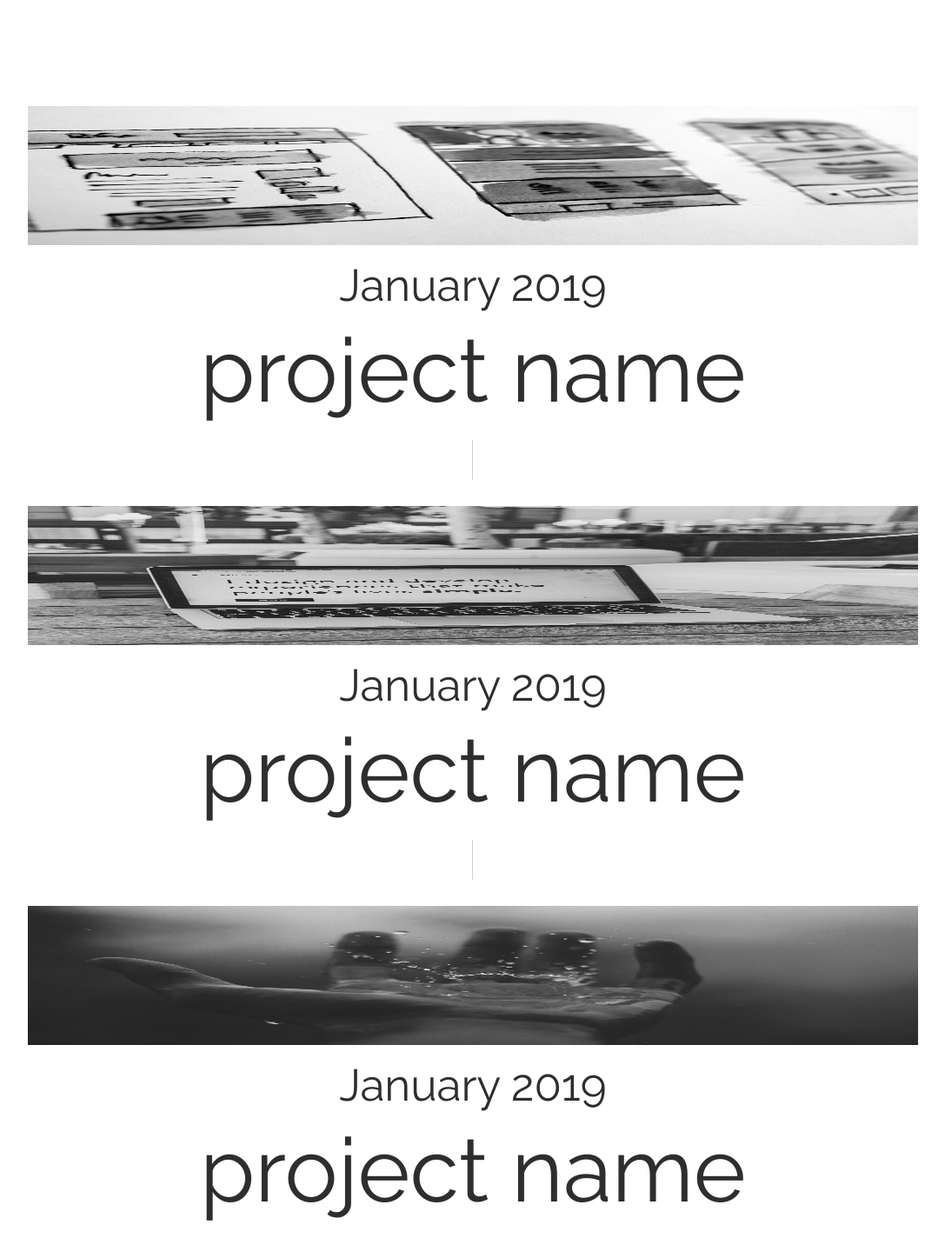
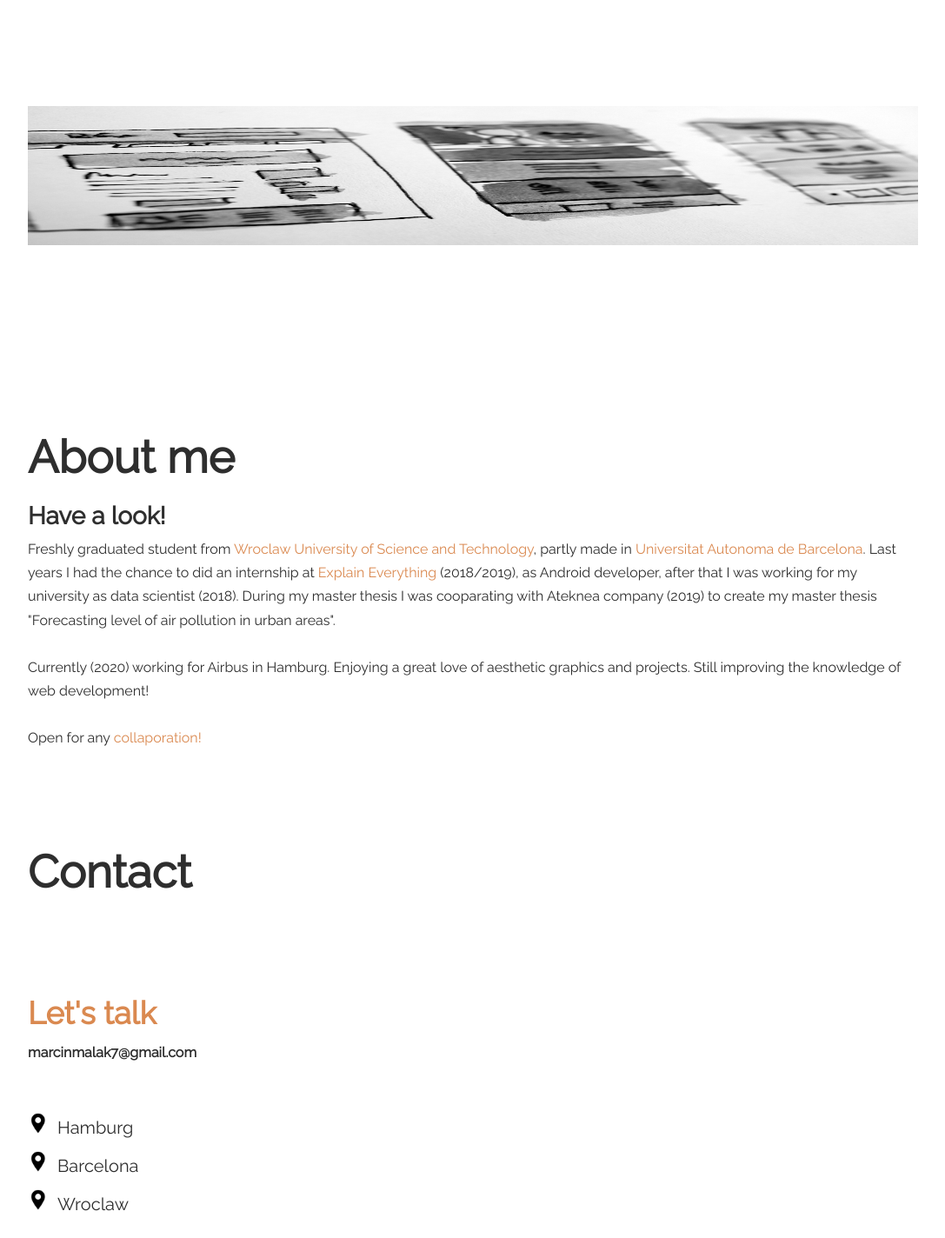
Before and after one commit to mmalak7/mmalak.portfolio.io, a React app: page / in a window 1280 px wide. Shown: the part 1160-2584 px from the top of the page at 87% size, without its empty margins (96-1183 px from the left). Built offline with nearby package versions, Linux system fonts and the light colour scheme.

Commit message:
mobile-anim img works

```diff
--- a/package.json
+++ b/package.json
@@ -21,6 +21,7 @@
     "file-loader": "^6.0.0",
     "react": "^16.13.1",
     "react-dom": "^16.13.1",
+    "react-intersection-observer": "^8.26.1",
     "url-loader": "^4.0.0"
   },
   "devDependencies": {
--- a/src/components/App.js
+++ b/src/components/App.js
@@ -10,6 +10,7 @@ TODO: refactor scss variables and classes ;)
 */
 
 export default class App extends Component {
+
     render() {
         return (
             <div className='dev-landing-page'>
--- a/src/components/WorksComponent/Work.js
+++ b/src/components/WorksComponent/Work.js
@@ -1,60 +1,56 @@
 import React from 'react'
+import { useInView } from 'react-intersection-observer';
 import '../WorksComponent/Work.scss'
 import project1 from '../../assets/project1.png';
 import project2 from '../../assets/project2.png';
 import project3 from '../../assets/project3.png';
 import project4 from '../../assets/project4.png';
 
+// @TODO: Check inline styling options and set the properly for transform3D
+
 export default function Work() {
+
+    const [ref, inView] = useInView({
+        threshold: 0.1,
+        // triggerOnce: true,
+    })
+
     return (
         <div className='works'>
-            <div className='main-label-name'>
-                    <h1>Selected</h1>
-                    <h1>work</h1>
+            <div ref={ref} className='main-label-name'>
+                <h1>
+                    {inView ? (
+                        <span className="a-1-h1">Selected</span>
+                    ) : (
+                            <span className="a1">Selected</span>
+                        )}
+                </h1>
+                <h1>
+                    {inView ? (
+                        <span className="a-2-h1">work</span>
+                    ) : (
+                            <span className="a2">work</span>
+                        )}
+                </h1>
             </div>
-            <div className='project-container'>
-            <img id='name-of-project' src={project1}></img>
-                <a className='label'>
+
+            <div ref={ref} className='project-container'>
+                <div className='img-wrap'>
+                    <img id='project-img' src={project1}></img>
+                    {inView ? (
+                        <span className='w-1-img-cover'></span>
+                    ) : (
+                            <span className='img-cover'></span>
+                        )}
+                </div>
+                {/* <a className='label'>
                     <span className='label-data'>
                         January 2019 <br />
                     </span>
                     <span className='label-heading'>
                         <span>project name</span>
                     </span>
-                </a>
-            </div>
-           <div className='project-container'>
-            <img id='name-of-project' src={project2}></img>
-                <a className='label'>
-                    <span className='label-data'>
-                        January 2019 <br />
-                    </span>
-                    <span className='label-heading'>
-                        <span>project name</span>
-                    </span>
-                </a>
-            </div>
-            <div className='project-container'>
-            <img id='name-of-project' src={project3}></img>
-                <a className='label'>
-                    <span className='label-data'>
-                        January 2019 <br />
-                    </span>
-                    <span className='label-heading'>
-                        <span>project name</span>
-                    </span>
-                </a>
-            </div>
-            <div className='project-container'>
-            <img id='name-of-project' src={project4}></img>
-                <a className='label'>
-                    <span className='label-data'>
-                        January 2019 <br />
-                    </span>
-                    <span className='label-heading'>
-                        <span>project name</span>
-                    </span>
-                </a>
+                </a> */}
             </div>
         </div>
     )
--- a/src/components/WorksComponent/Work.scss
+++ b/src/components/WorksComponent/Work.scss
@@ -11,24 +11,77 @@
         line-height: 15vw;
         font-family: 'Raleway', sans-serif;
         color: #2E2E2E;
-        // margin-left: 10vw;
         padding-left: 5vh;
-        margin-top: 6vh;
+        padding-top: 6vh;
+        overflow: hidden;
 
         h1 {
-            padding: 0;
-            margin: 0;
+            overflow: hidden;
         }
+
+        .a1 {
+            opacity: 0;
+        }
+
+        .a2 {
+            opacity: 0;
+        }
+
+        .a-1-h1 {
+            display: block;
+            opacity: 1;
+            -webkit-animation: fade-in-txt 1s ease-in-out;
+        }
+
+        .a-2-h1 {
+            display: block;
+            opacity: 1;
+            -webkit-animation: fade-in-txt 1.05s ease-in-out;
+        }
+
     }
 
     .project-container {
         position: relative;
-        display: block;
         width: 100%;
-        height: auto;
-        margin-top: 6vh;
-        margin-bottom: 6vh;
+        height: 33vh;
+        margin: 6vh 0;
         text-align: center;
+        overflow: hidden;
+
+        .img-wrap {
+            position: absolute;
+            width: 80vw;
+            height: 20vh;
+            left: 50%;
+            transform: translateX(-50%);
+
+            .img-cover {
+                display: block;
+                width: 100%;
+                height: 100%;
+                position: absolute;
+                background-color: white;
+            }
+
+            .w-1-img-cover{
+                position: absolute;
+                display: block;
+                width: 100%;
+                height: 100%;
+                background-color: white;
+                animation: fade-out-cover 1.2s ease-in-out forwards;
+            }
+
+            img {
+                position: absolute;
+                display: block;
+                // margin: 0 auto;
+                width: 80vw;
+                max-height: 20vh;
+                filter: grayscale(100%);
+            }
+        }
 
         .label {
             margin-top: 1.5vh;
@@ -48,7 +101,7 @@
                 padding-top: 1vh;
                 font-size: 8vw;
 
-                &:before{
+                &:before {
                     content: '';
                     position: absolute;
                     // bottom: 0;
@@ -61,11 +114,38 @@
             }
         }
 
-        img {
-            margin: auto;
-            width: 80vw;
-            max-height: 20vh;
-            filter: grayscale(100%);
-        }
+
     }
 }
+
+@keyframes fade-in-img {
+    0% {
+        transform: translate3d(0px, 100%, 0px);
+    }
+
+    100% {
+        transform: translate3d(0px, 0%, 0px);
+    }
+}
+
+@keyframes fade-in-txt {
+    0% {
+        transform: translate3d(0px, 200%, 0px);
+    }
+
+    100% {
+        transform: translate3d(0px, 0%, 0px);
+    }
+}
+
+@keyframes fade-out-cover {
+    0% {
+        transform: translate3d(0%, 0%, 0px);
+        // width: 0%;
+    }
+
+    100% {
+        // width: 100%;
+        transform: translate3d(-100%, 0%, 0px);
+    }
+}
```
Also changed, not shown: 1 other file (tests, documents, lock files or other folders).
